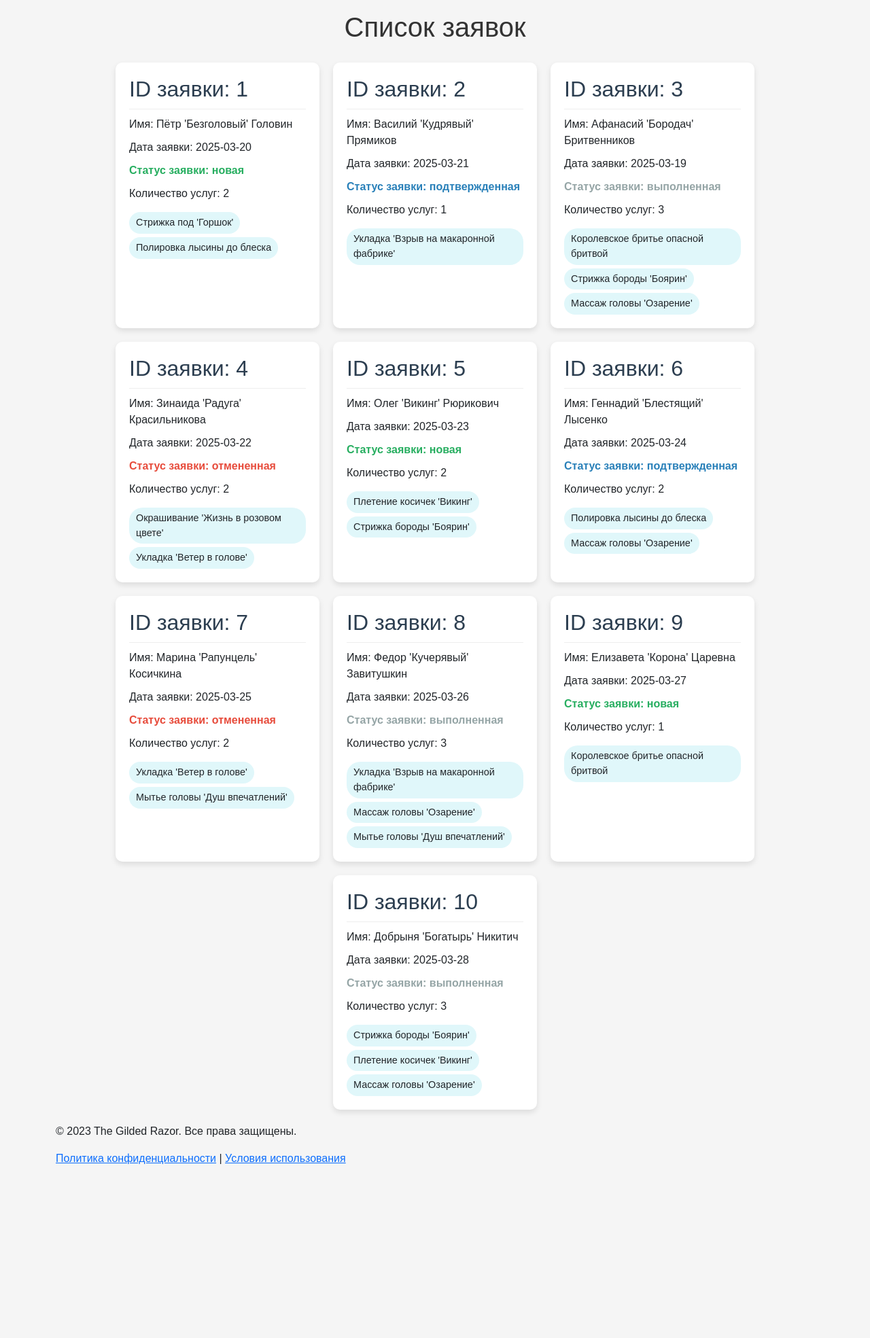
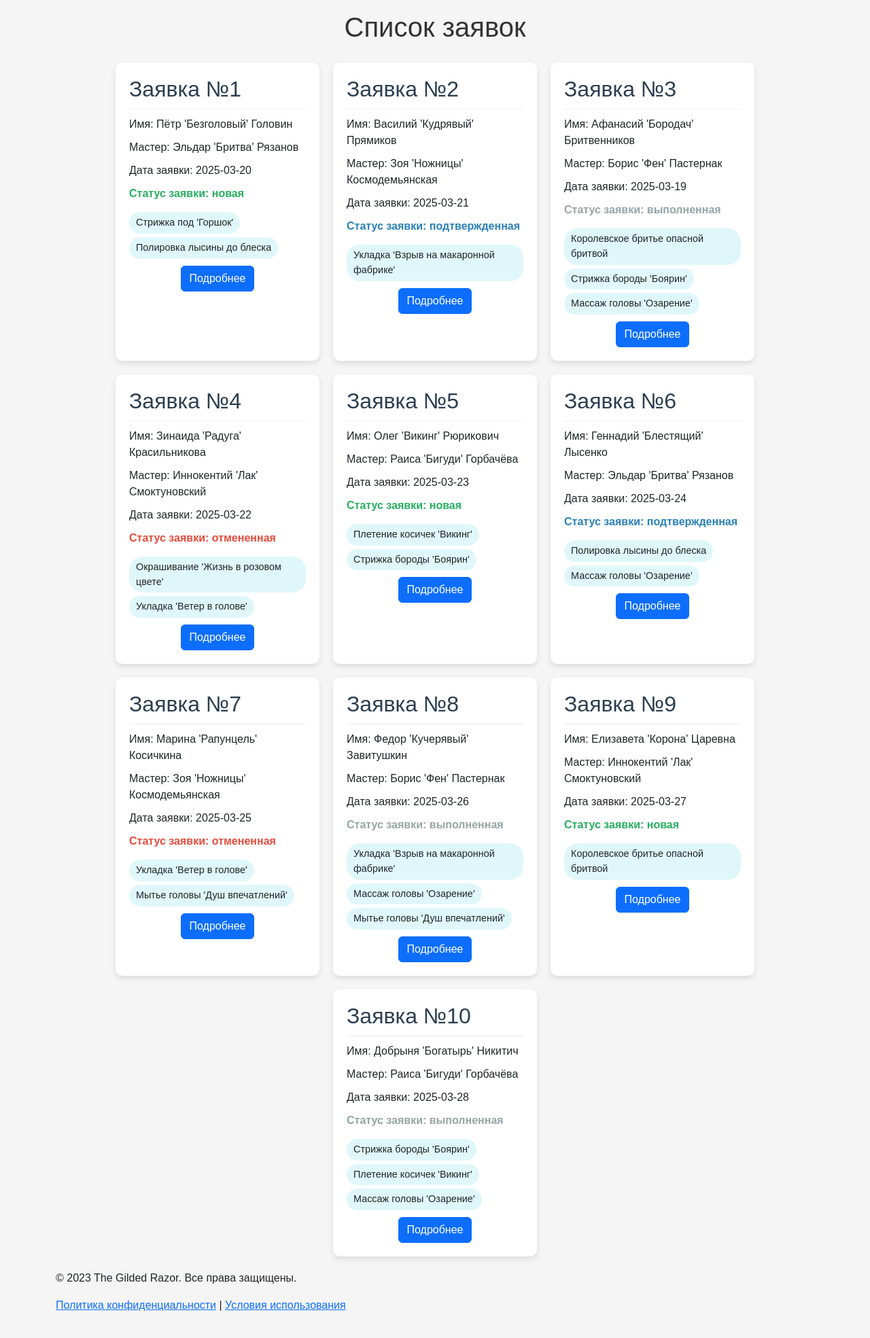
Before and after one commit to ToHellForever/barbershop2, a Django app: page /orders/ in a window 1280 px wide. Shown: the part 92-2061 px from the top of the page at 68% size. Before the commit the page ends 1805 px from the top, so only its background shows below. Run offline with Django 5.2, Linux system fonts and the light colour scheme.

Commit message:
hw_39: добавлена подсветка статуса в order_detail, добавлена кнопка 'подробнее' в include_order_card

```diff
--- a/static/css/main.css
+++ b/static/css/main.css
@@ -76,3 +76,9 @@ h1 {
     color: #95a5a6;
     font-weight: bold;
 }
+
+.center-button {
+    margin-top: 10px;
+    display: flex;
+    justify-content: center;
+}
--- a/templates/base.html
+++ b/templates/base.html
@@ -4,11 +4,14 @@
 <head>
     <meta charset="UTF-8">
     <meta name="viewport" content="width=device-width, initial-scale=1.0">
-    {% comment %} Подключаю 2мя ссылками BS5 и BS5 иконки {% endcomment %}
-    <link href="https://cdn.jsdelivr.net/npm/bootstrap@5.3.3/dist/css/bootstrap.min.css" rel="stylesheet" integrity="sha384-QWTKZyjpPEjISv5WaRU9OFeRpok6YctnYmDr5pNlyT2bRjXh0JMhjY6hW+ALEwIH" crossorigin="anonymous">
-    <link rel="stylesheet" href="https://cdn.jsdelivr.net/npm/bootstrap-icons@1.11.1/font/bootstrap-icons.css">
-    {% comment %} Подключаю стили {% endcomment %}
+    {% block styles %}
+    <!-- Bootstrap -->
+    <link href="https://cdn.jsdelivr.net/npm/bootstrap@5.3.0/dist/css/bootstrap.min.css" rel="stylesheet">
+    <!-- Bootstrap иконки -->
+    <link rel="stylesheet" href="https://cdn.jsdelivr.net/npm/bootstrap-icons@1.10.0/font/bootstrap-icons.css">
+    <!-- Custom styles -->
     <link rel="stylesheet" href="{% static 'css/main.css' %}">
+    {% endblock %}
     <title>
         {% block title %}
         "Barbershop The Gilded Razor"
@@ -16,22 +19,22 @@
     </title>
 </head>
 <body>
-    <header>
-        {% block header %}
-        {% include "include_nav_menu.html" %}
-        {% endblock header %}
-    </header>
-    <main>
+    {% block header %}
+        {% include 'include_nav_menu.html' %}
+    {% endblock header %}
+
+    <main class="container mt-3">
         {% block content %}{% endblock content %}
     </main>
-    <footer>
-        {% block footer %}
+    {% block footer %}
         {% include "include_footer.html" %}
-        {% endblock footer %}
-    </footer>
-    {% comment %} Подключаю скрипты BS5 {% endcomment %}
-    <script src="https://cdn.jsdelivr.net/npm/bootstrap@5.3.3/dist/js/bootstrap.bundle.min.js" integrity="sha384-YvpcrYf0tY3lHB60NNkmXc5s9fDVZLESaAA55NDzOxhy9GkcIdslK1eN7N6jIeHz" crossorigin="anonymous"></script>
-    {% comment %} Подключаю свои скрипты {% endcomment %}
-    <script src="{% static 'js/main.js' %}"></script>
+    {% endblock footer%}
+
+    {% block scripts %}
+        <!-- Bootstrap 5 JS Bundle with Popper -->
+        <script src="https://cdn.jsdelivr.net/npm/bootstrap@5.3.0/dist/js/bootstrap.bundle.min.js"></script>
+        <!-- Custom scripts -->
+        <script src="{% static 'js/main.js' %}"></script>
+    {% endblock scripts %}
 </body>
 </html>
--- a/templates/include_order_card.html
+++ b/templates/include_order_card.html
@@ -1,9 +1,9 @@
 <div class="flex-card">
-            <h2>ID заявки: {{ order.id }}</h2>
+    <h2>Заявка №{{ order.id }}</h2>
     <p>Имя: {{ order.client_name }}</p>
-
+    <p>Мастер: {{ order.master_name }}</p>
     <p>Дата заявки: {{ order.date }}</p>
-            <p class= {% if order.status == "новая" %}
+    <p class={% if order.status == "новая" %}
     "new"
     {% elif order.status == "подтвержденная" %}
     "confirmed"
@@ -11,13 +11,19 @@
     "rejected"
     {% elif order.status == "выполненная" %}
     "canceled"
-            {% endif %}
-            >Статус заявки: {{ order.status }}</p>
-            <p>Количество услуг: {{ order.services|length }}</p>
+    {% endif %}>
+        Статус заявки: {{ order.status }}
+    </p>
     <div class="services">
         {% comment %} цикл для span услуг {% endcomment %}
-                {% for service  in order.services  %}
+        {% for service in order.services %}
         <span class="service">{{ service }}</span>
         {% endfor %}
     </div>
+    {% comment %} кнопка для перехода на подробности заказа {% endcomment %}
+    <div class="center-button">
+        <a href="{% url 'order_detail' order.id %}">
+            <button class="btn btn-primary">Подробнее</button>
+        </a>
     </div>
+</div>
```
Also changed, not shown: templates/order_detail.html (+16 -5 lines). Lines whose indentation alone changed are shown as unchanged.
